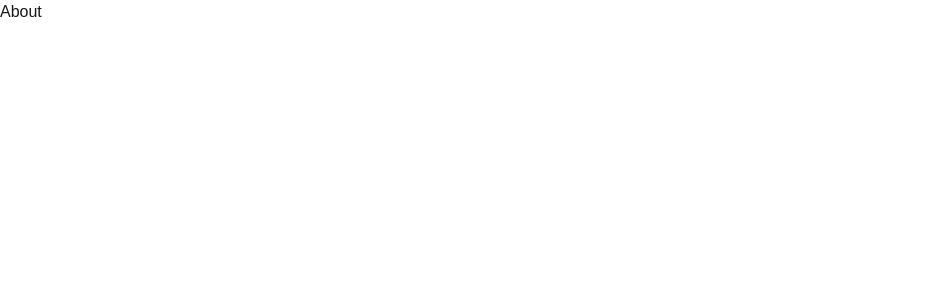
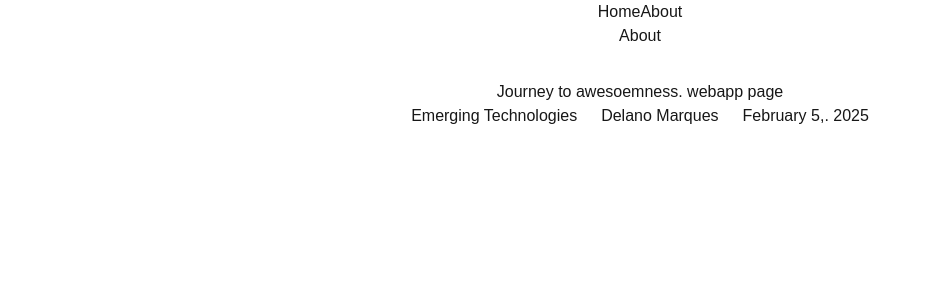
Before and after one commit to Thenorwood/in-class-work, a Next.js app in the folder next/: page /about in a window 1280 px wide. Shown: the top 300 px of the page, without its empty margins (0-932 px from the left). Built offline with nearby package versions, Linux system fonts and the light colour scheme.

Commit message:
push commit

```diff
--- a/next/src/app/about/page.js
+++ b/next/src/app/about/page.js
@@ -1,6 +1,31 @@
+
+
 const About = () => {
     return (
-        <div>About</div>
+        <div className="grid frid-rows-[20px_1fr_20px] items-center justify-items-center">
+
+            <header>
+                <nav>
+                    <a href="">Home</a>
+                    <a href="">About</a>
+                </nav>
+
+            </header>
+
+            <main className="flex flex-col gap-8 row-start-2 items-center sm:items-">
+                <hi>About</hi>
+                <h2>Journey to awesoemness. webapp page</h2>
+            </main>
+
+            <footer className='row-start-3 flex gap-6 flex-wrap items-center justify-items-center'>
+                <h3>Emerging Technologies</h3>
+                <h3>Delano Marques</h3>
+                <h3>February 5,. 2025</h3>
+            </footer>
+
+
+        </div>
+
     )
 }
 
--- a/next/src/app/page.js
+++ b/next/src/app/page.js
@@ -0,0 +1,32 @@
+import Image from "next/image";
+
+
+
+export default function Home = () => {
+    return (
+        <div className="grid frid-rows-[20px_1fr_20px] items-center justify-items-center">
+
+            <header>
+                <nav>
+                    <a href="">Home</a>
+                    <a href="">About</a>
+                </nav>
+
+            </header>
+
+            <main className="flex flex-col gap-8 row-start-2 items-center sm:items-">
+                <hi>About</hi>
+                <h2>Journey to awesoemness. webapp page</h2>
+            </main>
+
+            <footer className='row-start-3 flex gap-6 flex-wrap items-center justify-items-center'>
+                <h3>Emerging Technologies</h3>
+                <h3>Delano Marques</h3>
+                <h3>February 5,. 2025</h3>
+            </footer>
+
+
+        </div>
+
+    )
+}
```
